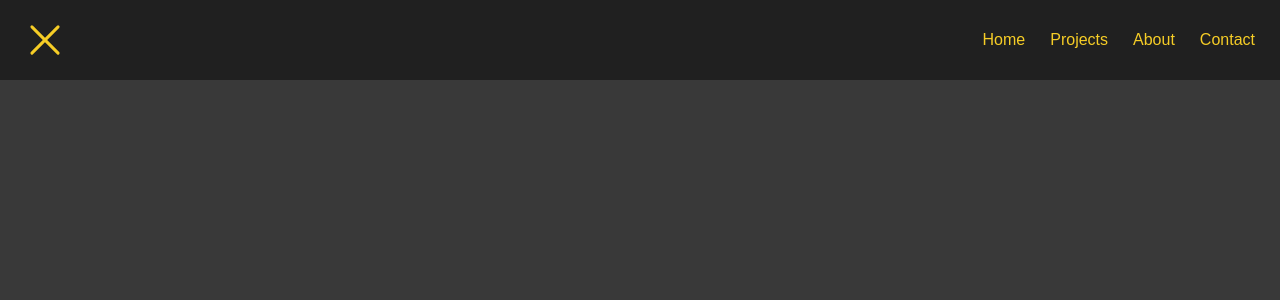
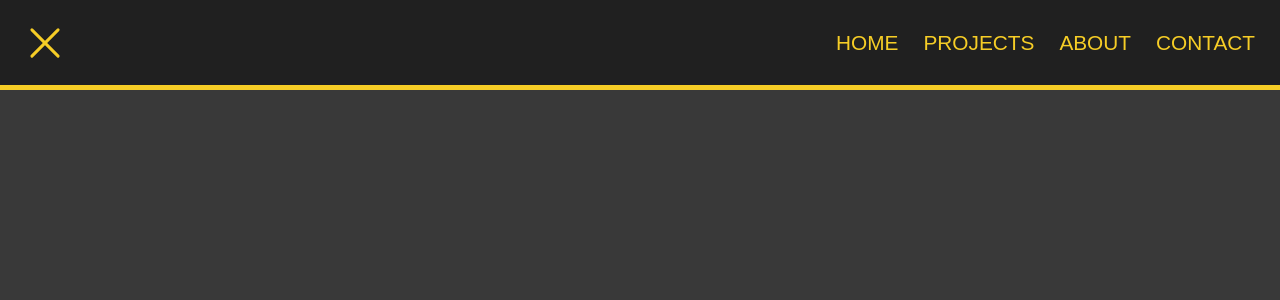
Before and after one commit to Paraldos/Portfolio, a Vue app: page / in a window 1280 px wide. Both pictures are taken after a click on the button "Toggle menu". Shown: the top 300 px of the page. Built offline with nearby package versions, Linux system fonts and the light colour scheme; a web font is replaced by a local one.

Commit message:
refined header styling

```diff
--- a/src/components/header/Burger.vue
+++ b/src/components/header/Burger.vue
@@ -1,22 +1,27 @@
 <script setup lang="ts">
-import { ref } from "vue";
-const menuOpen = ref(false);
+defineProps<{
+  active: boolean;
+}>();
+
+const emit = defineEmits<{
+  click: [];
+}>();
 </script>
-
-<style scoped>
-@import "./Burger.css";
-</style>
 
 <template>
   <button
     class="burger"
-    :class="{ active: menuOpen }"
-    :aria-expanded="menuOpen"
+    :class="{ active }"
+    :aria-expanded="active"
     aria-label="Toggle menu"
-    @click="menuOpen = !menuOpen"
+    @click="emit('click')"
   >
     <span></span>
     <span></span>
     <span></span>
   </button>
 </template>
+
+<style scoped>
+@import "./Burger.css";
+</style>
--- a/src/components/header/Header.css
+++ b/src/components/header/Header.css
@@ -1,17 +1,37 @@
-.header {
+header {
   height: var(--header-height);
   width: 100%;
   display: flex;
-  justify-content: space-between;
   align-items: center;
+  gap: 25px;
   padding: 0 25px;
   background-color: var(--color-dark-background);
+  overflow: hidden;
+  border-bottom: 5px solid var(--color-primary);
 }
 
-/* Navigation */
-.header-nav ul {
+nav {
+  flex: 1;
+  min-width: 0;
+  padding: 25px 0;
+
+  transform: translateX(100%);
+  visibility: hidden;
+
+  transition:
+    transform 400ms ease-in-out,
+    visibility 400ms;
+}
+
+nav.active {
+  transform: translateX(0);
+  visibility: visible;
+}
+
+nav ul {
   display: flex;
   align-items: center;
+  justify-content: end;
   gap: 25px;
 
   margin: 0;
@@ -20,22 +40,24 @@
 }
 
 /* Links */
-.header-nav a {
+
+nav a {
   display: inline-block;
   position: relative;
 
   color: var(--color-text);
   text-decoration: none;
-  font-size: 1rem;
+  font-size: 1.3rem;
+  text-transform: uppercase;
 
   transition: color 200ms ease;
 }
 
-.header-nav a:hover {
+nav a:hover {
   color: var(--color-primary);
 }
 
-.header-nav a::after {
+nav a::after {
   content: "";
   position: absolute;
   bottom: -5px;
@@ -50,7 +72,15 @@
   transition: transform 250ms ease;
 }
 
-.header-nav a:hover::after,
-.header-nav a:focus-visible::after {
+nav a:hover::after,
+nav a:focus-visible::after {
   transform: scaleX(1);
 }
+
+@media (prefers-reduced-motion: reduce) {
+  nav,
+  nav a,
+  nav a::after {
+    transition: none;
+  }
+}
--- a/src/components/header/Header.vue
+++ b/src/components/header/Header.vue
@@ -1,5 +1,8 @@
 <script setup lang="ts">
+import { ref } from "vue";
 import Burger from "./Burger.vue";
+
+const menuOpen = ref(false);
 </script>
 
 <style scoped>
@@ -8,13 +11,18 @@ import Burger from "./Burger.vue";
 
 <template>
   <header class="header">
-    <Burger></Burger>
-    <nav class="header-nav" aria-label="Main navigation">
+    <Burger :active="menuOpen" @click="menuOpen = !menuOpen"> </Burger>
+    <nav
+      class="header-nav"
+      :class="{ active: menuOpen }"
+      aria-label="Main navigation"
+      :inert="!menuOpen"
+    >
       <ul>
-        <li><a href="/">Home</a></li>
-        <li><a href="/projects">Projects</a></li>
-        <li><a href="/about">About</a></li>
-        <li><a href="/contact">Contact</a></li>
+        <li><a href="#">Home</a></li>
+        <li><a href="#projects">Projects</a></li>
+        <li><a href="#about">About</a></li>
+        <li><a href="#contact">Contact</a></li>
       </ul>
     </nav>
   </header>
--- a/src/styles/variables.css
+++ b/src/styles/variables.css
@@ -13,5 +13,5 @@
   --nav_height_small: 3rem;
   --nav_border: 0.2rem;
 
-  --header-height: 80px;
+  --header-height: 90px;
 }
```
